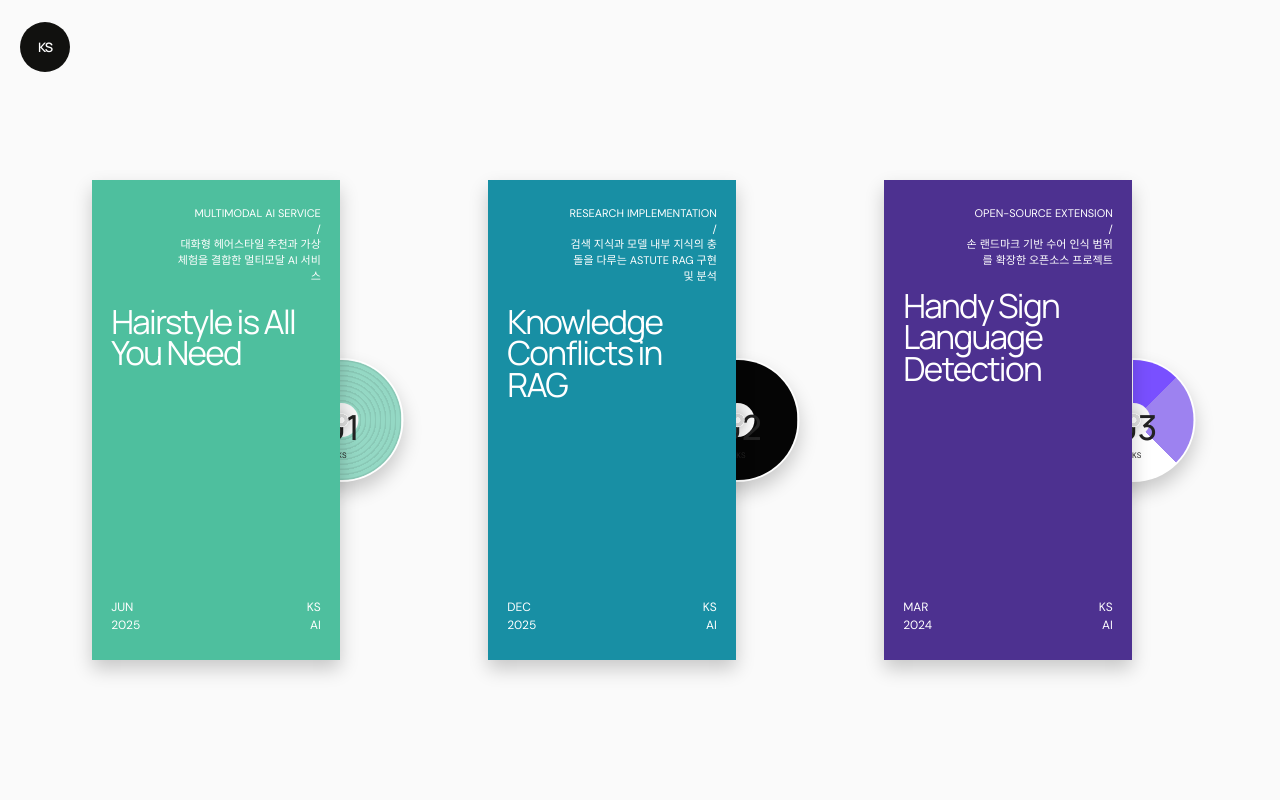
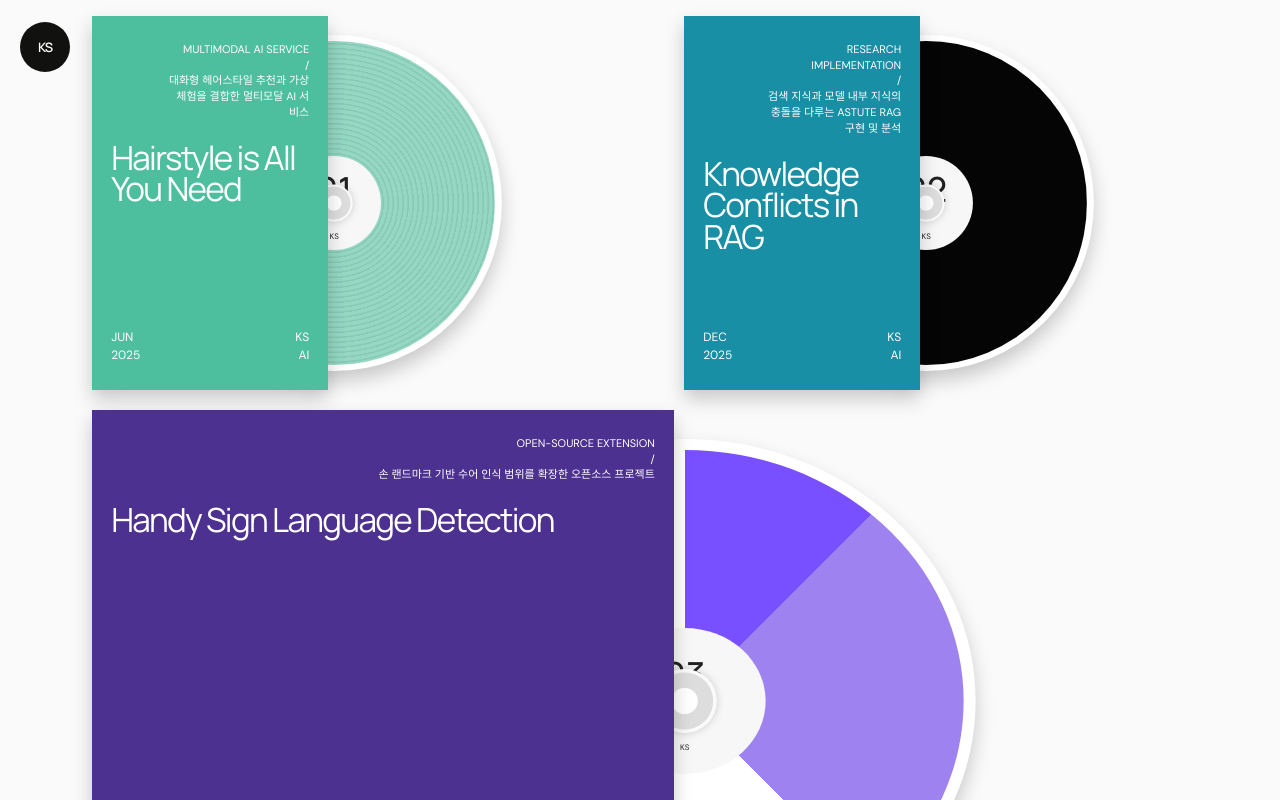
Before and after one commit to kimsehan11/kimsehan11.github.io, a Next.js app: page /project in a window 1280 px wide. Built offline with nearby package versions, Linux system fonts and the light colour scheme.

Commit message:
Fit three project albums into a gap-free two-row grid

```diff
--- a/app/globals.css
+++ b/app/globals.css
@@ -78,16 +78,16 @@ button { font:inherit; }
 .info-grid small,.next-hero small{font-size:9px;letter-spacing:.18em}.info-grid h2{margin:60px 0 14px;font:500 27px Manrope,sans-serif;letter-spacing:-.04em}.info-grid p{font-size:13px;line-height:1.65;color:#666}.info-grid a{display:inline-block;margin-top:20px;border-bottom:1px solid}
 .next-page{background:#11110f;color:#f5f4ef}.next-page .info-index{color:#aaa}.next-hero{margin-top:8vh}.next-hero h1{margin:22px 0;font:500 clamp(100px,17vw,260px)/.72 Manrope,sans-serif;letter-spacing:-.09em;color:#d9ff48}.next-hero p{max-width:530px;margin-left:auto;color:#aaa;line-height:1.8}.query-flow{display:flex;align-items:center;justify-content:space-between;margin-top:9vh;padding-top:24px;border-top:1px solid #444;font-size:11px;letter-spacing:.16em}.query-flow i{font-style:normal;color:#d9ff48}
 
-.album-page{position:relative;height:100dvh;max-height:100dvh;background:#fafafa;padding:80px 24px 40px 92px;display:flex;align-items:center;overflow-x:auto;overflow-y:hidden;scroll-behavior:smooth;scrollbar-width:none}
+.album-page{position:relative;height:100dvh;max-height:100dvh;background:#fafafa;padding:16px 24px 16px 92px;display:flex;align-items:center;overflow-x:hidden;overflow-y:auto;scroll-behavior:smooth;scrollbar-width:none}
 .album-page::-webkit-scrollbar{display:none}
 .album-ks{top:22px;left:20px;background:#11110f;color:white}
 .album-logo{position:fixed;z-index:30;left:24px;top:30px;width:32px;height:28px;display:flex;align-items:center;gap:1px}
 .album-logo i{width:10px;aspect-ratio:1;background:#8c8c8c;transform:rotate(60deg)}.album-logo i:nth-child(2){transform:rotate(0deg)}
-.album-grid{display:grid;grid-template-columns:repeat(3,minmax(0,1fr));gap:24px;width:100%;height:clamp(340px,60dvh,620px);margin:0}
-.album-item{position:relative;min-width:0;z-index:1}
+.album-grid{display:grid;grid-template-columns:repeat(2,minmax(0,1fr));grid-template-rows:repeat(2,minmax(0,1fr));gap:20px;width:100%;height:calc(100dvh - 32px);min-height:640px;margin:0}
+.album-item{position:relative;min-width:0;min-height:0;z-index:1}
 .album-item>a{display:grid;grid-template-columns:1fr .5fr;height:100%}
 
-.album-item-next{grid-column:4/span 2}
+@media(min-width:761px){.album-item-3{grid-column:1/-1}.album-item-3>a{grid-template-columns:1fr 1fr}.album-disc{width:auto;height:90%;max-width:100%;max-height:100%;justify-self:start}.album-item-3 .album-card h2{max-width:680px}.album-page{align-items:flex-start}}
 .album-card{position:relative;z-index:3;min-height:0;padding:clamp(16px,2vw,28px) clamp(14px,1.5vw,24px);color:white;display:flex;flex-direction:column;box-shadow:0 9px 18px rgba(0,0,0,.2)}
 .album-item-1 .album-card{background:#4ebf9e}.album-item-2 .album-card{background:#188fa4}.album-item-3 .album-card{background:#4d3190}.album-item-next .album-card{height:100%;background:#777}
 .album-role{align-self:flex-end;display:flex;flex-direction:column;align-items:flex-end;max-width:72%;font-size:11px;line-height:1.45;text-align:right}
@@ -200,7 +200,7 @@ button { font:inherit; }
 @media(max-width:760px){
   .mark{top:18px;left:18px}.intro-copy{left:22px;right:22px}.intro h1{font-size:52px}.intro-index{left:22px}
   .aurora{width:100vw;right:-40vw}.shell{padding:22px}.main-grid{grid-template-columns:1fr;padding:18vh 0 4vh}.orbit{width:82vw;margin:30px auto 0}.main-title h1{font-size:56px}
-  .album-page{display:block;height:auto;max-height:none;min-height:100svh;padding:78px 12px 40px;overflow:visible}.album-grid{display:flex;width:auto;height:auto;max-height:none;flex-direction:column;gap:18px}.album-item{width:100%;height:auto}.album-item>a,.album-item-next{display:grid;grid-template-columns:1.12fr .88fr;min-height:310px}.album-card{padding:22px 18px}.album-card h2{font-size:31px}.album-role{font-size:8px}.album-foot{font-size:9px}.album-disc{width:118%;max-height:none;margin-left:-18%;transform:translateX(-45%)}.album-disc:hover,.album-item-3 .album-disc:hover{transform:translateX(-8%) rotate(70deg)}.disc-label b{font-size:24px}.album-item-next .album-card{height:auto}.album-item-next .album-disc{display:block;position:relative;right:auto;top:auto;height:auto;width:118%}.album-ks{position:absolute;top:16px;left:16px}.album-logo{position:absolute;top:18px;left:18px}
+  .album-page{display:block;height:auto;max-height:none;min-height:100svh;padding:78px 12px 40px;overflow:visible}.album-grid{display:flex;width:auto;height:auto;min-height:0;max-height:none;flex-direction:column;gap:18px}.album-item{width:100%;height:auto}.album-item>a,.album-item-next{display:grid;grid-template-columns:1.12fr .88fr;min-height:310px}.album-card{padding:22px 18px}.album-card h2{font-size:31px}.album-role{font-size:8px}.album-foot{font-size:9px}.album-disc{width:118%;max-height:none;margin-left:-18%;transform:translateX(-45%)}.album-disc:hover,.album-item-3 .album-disc:hover{transform:translateX(-8%) rotate(70deg)}.disc-label b{font-size:24px}.album-item-next .album-card{height:auto}.album-item-next .album-disc{display:block;position:relative;right:auto;top:auto;height:auto;width:118%}.album-ks{position:absolute;top:16px;left:16px}.album-logo{position:absolute;top:18px;left:18px}
   .project-modal-page{padding:52px 12px}.modal-close{top:8px;right:10px}.sheet-meta{grid-template-columns:1fr 1fr}.sheet-meta span:nth-child(2){display:none}.sheet-title{padding:50px 24px 35px}.sheet-title h1{font-size:54px}.sheet-visual{grid-template-columns:1fr;padding:35px 24px}.sheet-orbit{width:76vw}.sheet-content{grid-template-columns:1fr;padding:50px 24px;gap:35px}.project-section{padding:45px 24px}.project-section-grid,.project-section--results .project-section-grid,.project-section--flow .project-section-grid{grid-template-columns:1fr;gap:38px}.project-section--flow .project-section-copy{position:static}.project-section-images,.project-section--results .project-section-images{grid-template-columns:1fr}.project-section--results .project-section-images figure{grid-column:1;grid-row:auto}.project-section-images figure:last-child,.project-section-images figure:nth-child(n+4){grid-column:1}.code-flow-branches{grid-template-columns:1fr}.code-flow-node--branch{min-height:auto}.sheet-tags{padding:0 24px 45px}.sheet-github,.sheet-presentation{padding:22px 24px}
   .info-page{padding:110px 22px 50px}.info-hero{grid-template-columns:1fr;gap:35px}.info-hero h1{font-size:76px}.info-grid{grid-template-columns:1fr}.info-grid article{min-height:220px;border-right:0;border-bottom:1px solid var(--line)}.next-hero h1{font-size:100px}.query-flow{font-size:8px}
   .resume-page{padding:0 22px 40px}.resume-hero{min-height:auto;padding:105px 0 80px}.resume-hero h1{font-size:65px}.resume-portrait{width:200px;margin-top:32px}.resume-intro{margin-top:32px;font-size:15px}.resume-section{grid-template-columns:1fr;gap:45px;padding:55px 0}.resume-list article{grid-template-columns:1fr;gap:15px}.resume-list h3{font-size:23px}.resume-skills{grid-template-columns:1fr}.resume-skills>div{min-height:170px}.resume-skills p{margin-top:45px}.resume-footer{gap:25px;font-size:8px}
```
